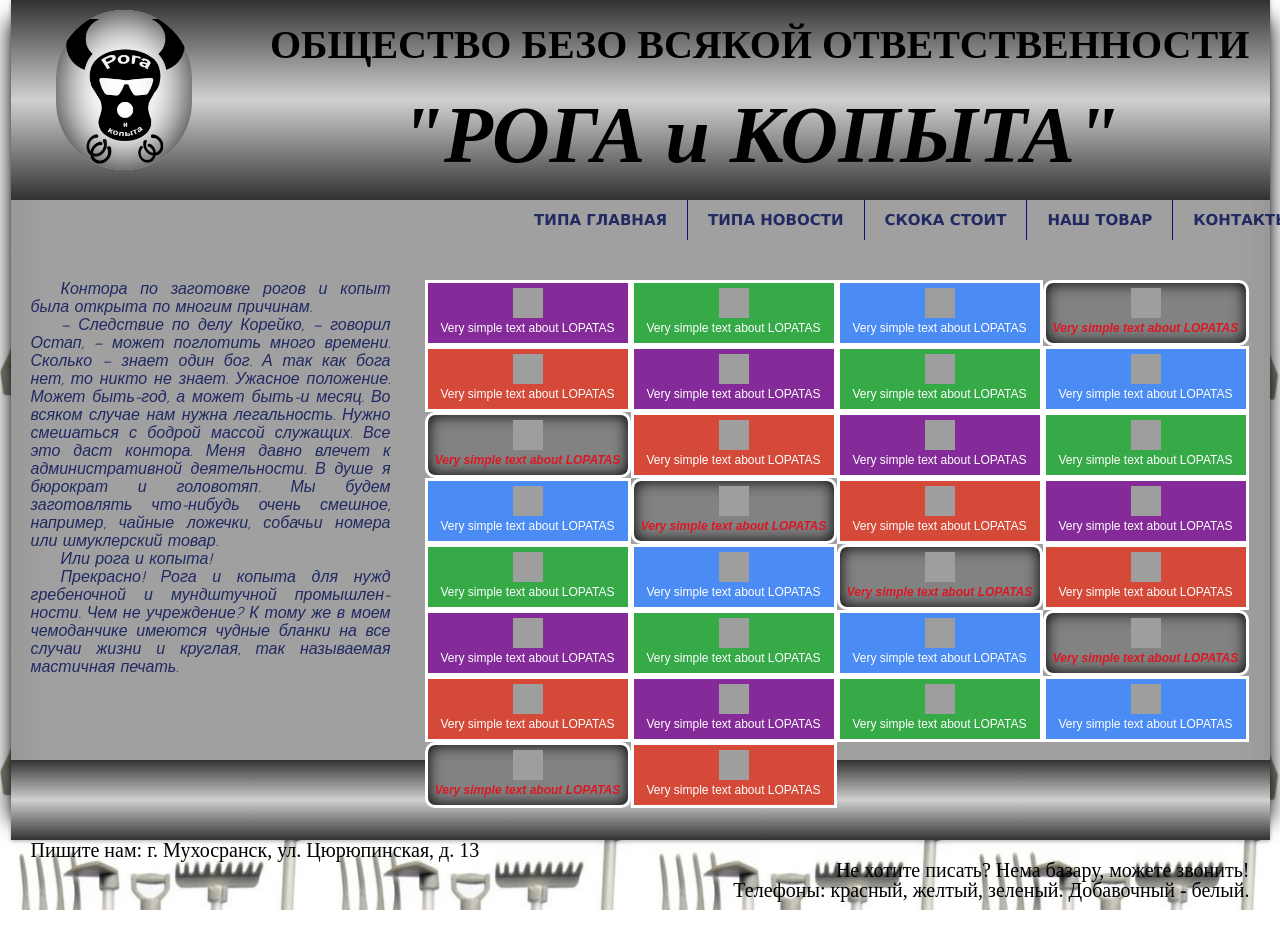
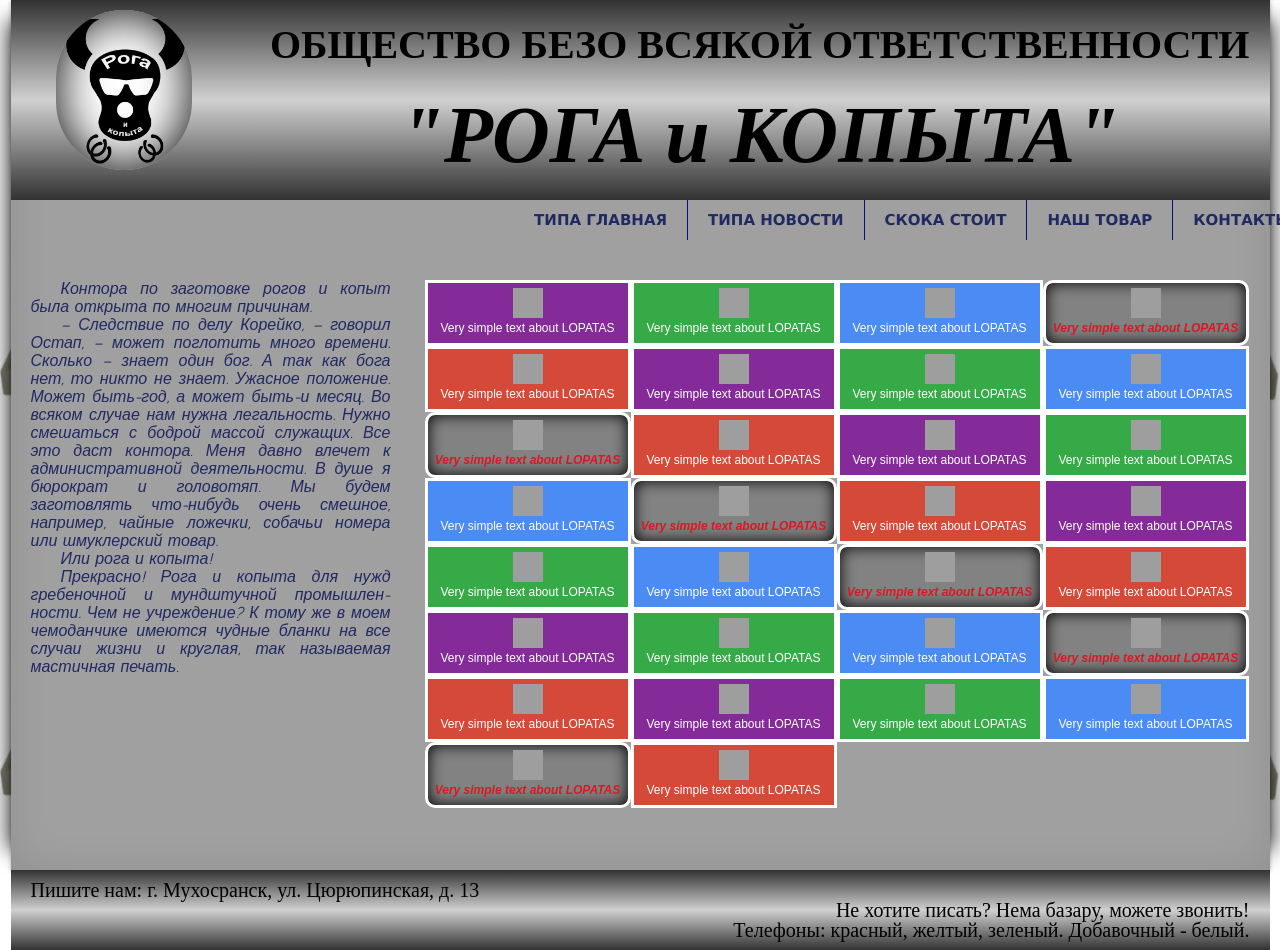
Before and after one commit to chereshnya3000/NATALIIA_html, a plain HTML site: page Horns and hooves/index.html in a window 1280 px wide. Shown: the top 950 px of the page. Before the commit the page ends 910 px from the top, so only its background shows below. Drawn offline with Linux system fonts and the light colour scheme; grey boxes are pictures that could not be loaded.

Commit message:
New_Horns and hooves

```diff
--- a/Horns and hooves/stylesheets/style.css
+++ b/Horns and hooves/stylesheets/style.css
@@ -20,7 +20,7 @@ body{
     0 0 40px rgba(0, 0, 0, .1) inset;
 	min-width: 420px;
 	max-width: 1259px;
-	min-height: 100%;
+	min-height: 870px;
 	margin: 0 auto;
 }
 
@@ -78,8 +78,6 @@ nav{
 nav ul{
 	display: table-row;
 	width: 60%;
-	/*height: 40px;*/
-	padding-left: 40%;
 }
 
 nav ul li{
@@ -209,7 +207,6 @@ footer{
 	max-width: 1259px;
     height: 80px;
     margin: auto;
-    margin-top: -80px;
     text-align: center;
     line-height: 20px;
     font-size: 20px;
```
